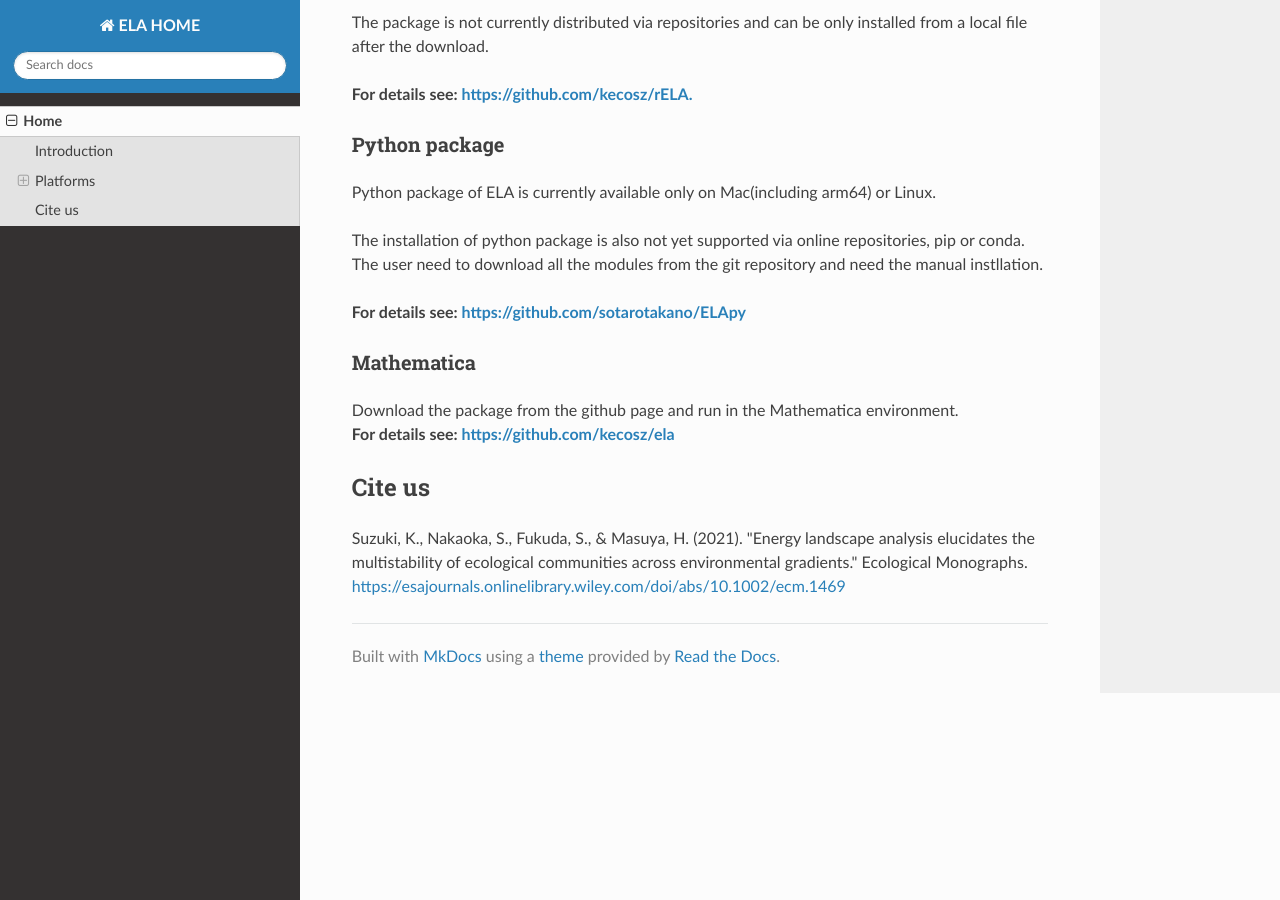
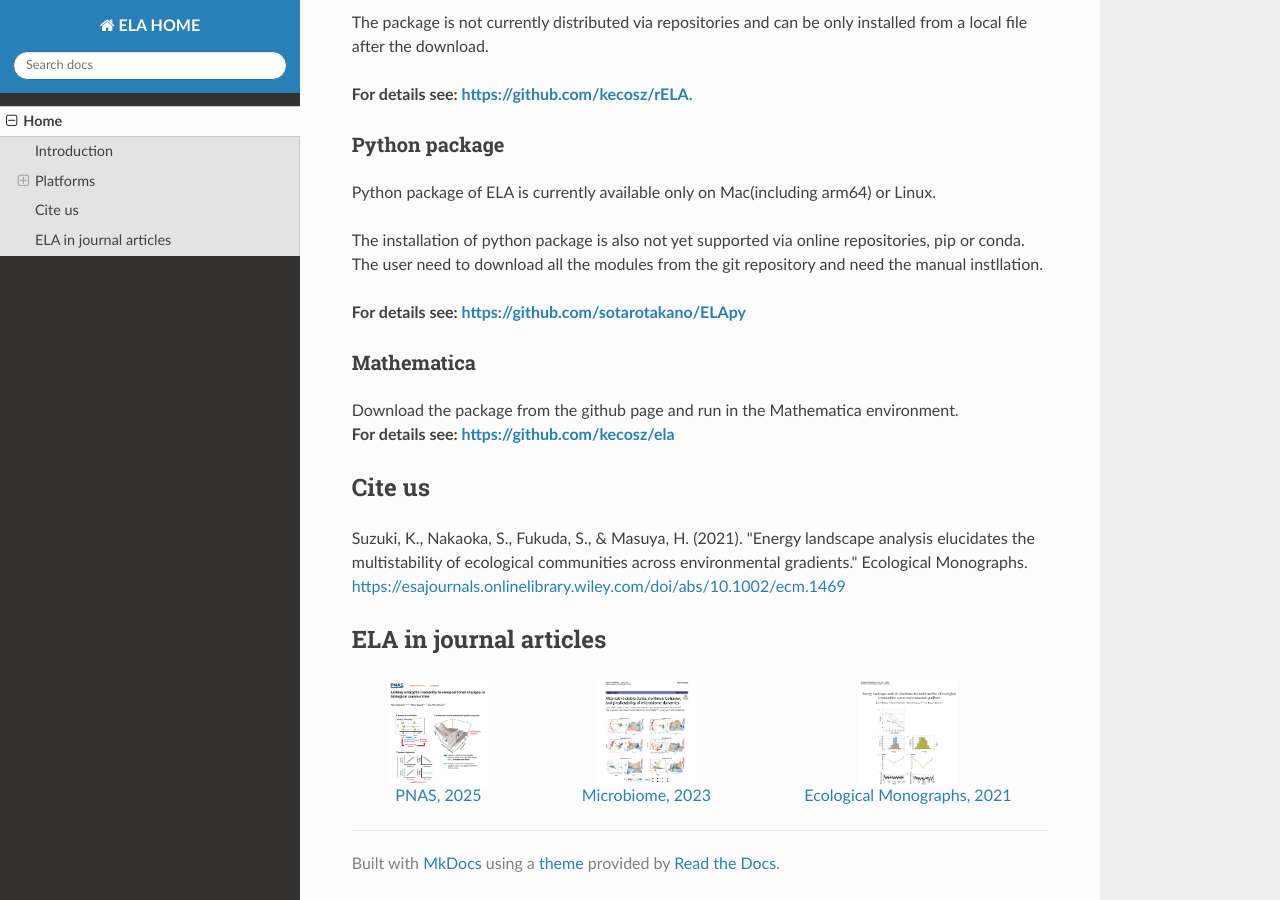
Before and after one commit to sotarotakano/ela-home-docs, an MkDocs documentation site: the page built from docs/index.md, in a window 1280 px wide and 900 px high, scrolled down 1250 px. Built offline with MkDocs 1.6.1, drawn with Linux system fonts in a browser that asks for light colours; nearby versions of some CDN libraries.

Commit message:
add journal articles

```diff
--- a/docs/index.md
+++ b/docs/index.md
@@ -68,3 +68,29 @@ Suzuki, K., Nakaoka, S., Fukuda, S., & Masuya, H. (2021).
 "Energy landscape analysis elucidates the multistability of ecological communities
 across environmental gradients." Ecological Monographs.<br>
 <https://esajournals.onlinelibrary.wiley.com/doi/abs/10.1002/ecm.1469>
+
+## ELA in journal articles
+<div style="display: flex; justify-content: space-around; text-align: center; gap: 20px;">
+
+  <div>
+    <a href="https://www.pnas.org/doi/10.1073/pnas.2422701122" target="_blank">
+      <img src="images/PNAS2025.png" alt="PNAS,2025" width="100">
+      <div>PNAS, 2025</div>
+    </a>
+  </div>
+
+  <div>
+    <a href="https://microbiomejournal.biomedcentral.com/articles/10.1186/s40168-023-01474-5" target="_blank">
+      <img src="images/Microbiome2023.png" alt="Microbiome,2023" width="100">
+      <div>Microbiome, 2023</div>
+    </a>
+  </div>
+
+  <div>
+    <a href="https://esajournals.onlinelibrary.wiley.com/doi/10.1002/ecm.1469" target="_blank">
+      <img src="images/EcoMono2021.png" alt="EcologicalMonographs,2021" width="100">
+      <div>Ecological Monographs, 2021</div>
+    </a>
+  </div>
+
+</div>
```
Also changed, not shown: docs/images/EcoMono2021.png (added), docs/images/Microbiome2023.png (added), docs/images/PNAS2025.png (added), site/index.html, 3 other files.
